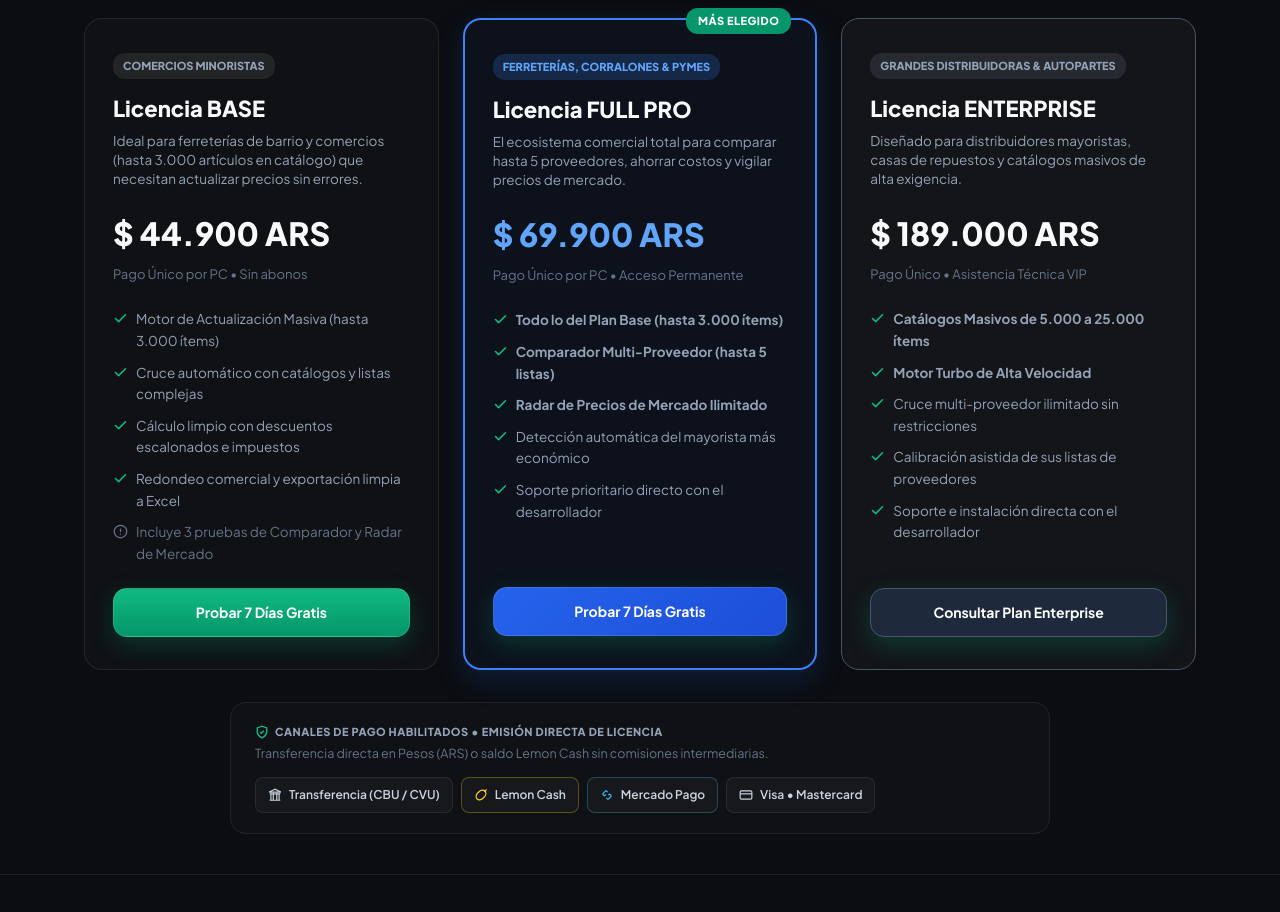
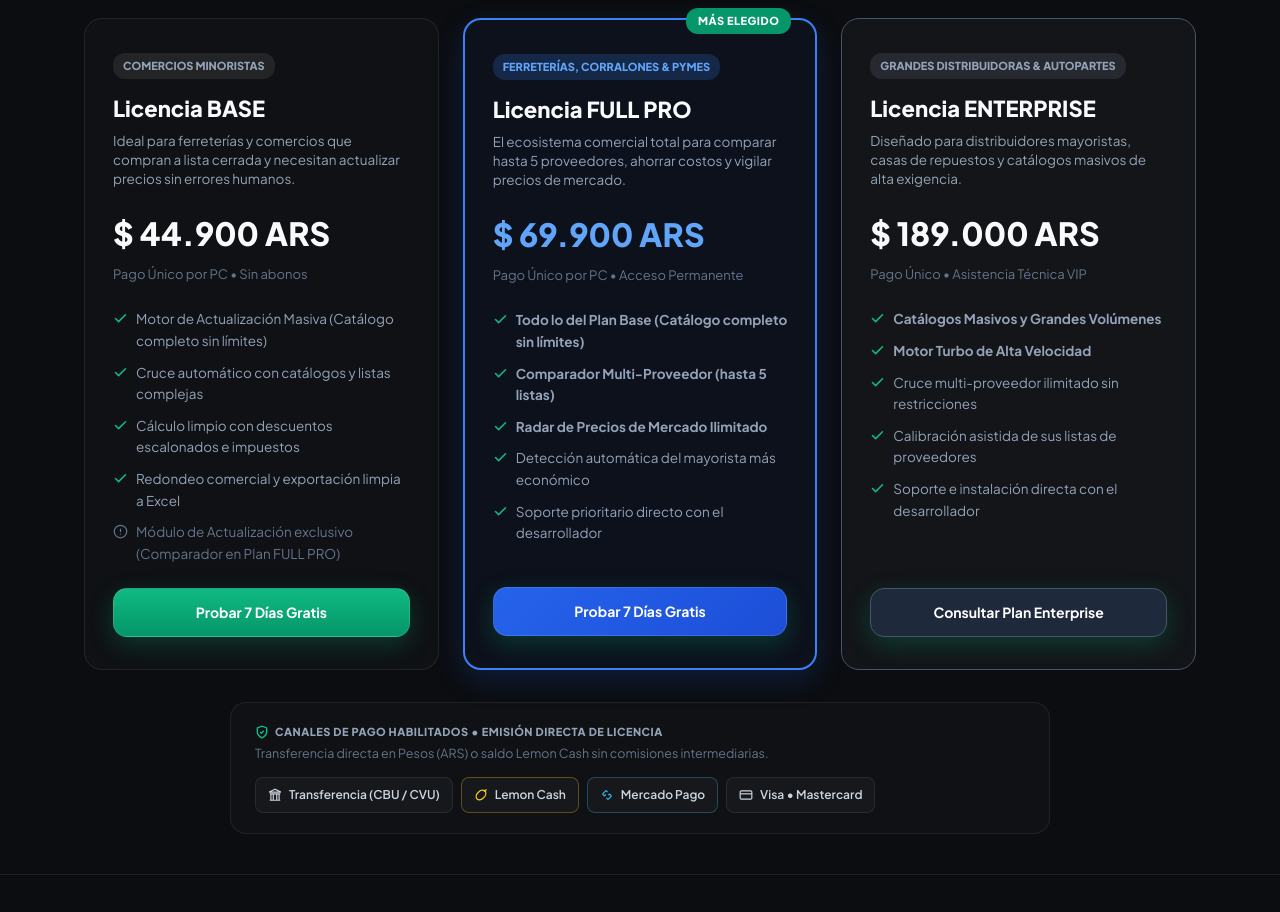
Before and after one commit to jcoloma81/sofia_ai_agency, a plain HTML site: page app/static/actualizador_precios.html in a window 1280 px wide. Shown: the part 5060-5972 px from the top of the page. Drawn offline with Linux system fonts and the light colour scheme.

Commit message:
copy: ajustar propuesta de valor en landing y demo (sin límites de catálogo en Base/Pro, Comparador exclusivo Full Pro)

```diff
--- a/app/static/actualizador_precios.html
+++ b/app/static/actualizador_precios.html
@@ -1620,7 +1620,7 @@
             </span>
             <h3 style="font-size: 22px; font-weight: 800; margin: 12px 0 6px;">Licencia BASE</h3>
             <p style="font-size: 13.5px; color: var(--text-secondary); line-height: 1.4; margin-bottom: 20px;">
-              Ideal para ferreterías de barrio y comercios (hasta 3.000 artículos en catálogo) que necesitan actualizar precios sin errores.
+              Ideal para ferreterías y comercios que compran a lista cerrada y necesitan actualizar precios sin errores humanos.
             </p>
             <div style="margin-bottom: 24px;">
               <span style="font-size: 32px; font-weight: 800; color: #f8fafc;" id="landingPrecioBase">$ 44.900 ARS</span>
@@ -1629,7 +1629,7 @@
             <ul style="list-style: none; padding: 0; margin: 0 0 24px 0; font-size: 13.5px; color: var(--text-secondary); display: flex; flex-direction: column; gap: 10px;">
               <li style="display: flex; align-items: flex-start; gap: 8px;">
                 <svg width="15" height="15" viewBox="0 0 24 24" fill="none" stroke="#10b981" stroke-width="2.5" stroke-linecap="round" stroke-linejoin="round" style="flex-shrink:0; margin-top:3px;"><polyline points="20 6 9 17 4 12"/></svg>
-                <span>Motor de Actualización Masiva (hasta 3.000 ítems)</span>
+                <span>Motor de Actualización Masiva (Catálogo completo sin límites)</span>
               </li>
               <li style="display: flex; align-items: flex-start; gap: 8px;">
                 <svg width="15" height="15" viewBox="0 0 24 24" fill="none" stroke="#10b981" stroke-width="2.5" stroke-linecap="round" stroke-linejoin="round" style="flex-shrink:0; margin-top:3px;"><polyline points="20 6 9 17 4 12"/></svg>
@@ -1645,7 +1645,7 @@
               </li>
               <li style="display: flex; align-items: flex-start; gap: 8px; color: var(--text-muted);">
                 <svg width="15" height="15" viewBox="0 0 24 24" fill="none" stroke="#64748b" stroke-width="2" stroke-linecap="round" stroke-linejoin="round" style="flex-shrink:0; margin-top:3px;"><circle cx="12" cy="12" r="10"/><line x1="12" y1="8" x2="12" y2="12"/><line x1="12" y1="16" x2="12.01" y2="16"/></svg>
-                <span>Incluye 3 pruebas de Comparador y Radar de Mercado</span>
+                <span>Módulo de Actualización exclusivo (Comparador en Plan FULL PRO)</span>
               </li>
             </ul>
           </div>
@@ -1674,7 +1674,7 @@
             <ul style="list-style: none; padding: 0; margin: 0 0 24px 0; font-size: 13.5px; color: var(--text-secondary); display: flex; flex-direction: column; gap: 10px;">
               <li style="display: flex; align-items: flex-start; gap: 8px;">
                 <svg width="15" height="15" viewBox="0 0 24 24" fill="none" stroke="#10b981" stroke-width="2.5" stroke-linecap="round" stroke-linejoin="round" style="flex-shrink:0; margin-top:3px;"><polyline points="20 6 9 17 4 12"/></svg>
-                <span><strong>Todo lo del Plan Base (hasta 3.000 ítems)</strong></span>
+                <span><strong>Todo lo del Plan Base (Catálogo completo sin límites)</strong></span>
               </li>
               <li style="display: flex; align-items: flex-start; gap: 8px;">
                 <svg width="15" height="15" viewBox="0 0 24 24" fill="none" stroke="#10b981" stroke-width="2.5" stroke-linecap="round" stroke-linejoin="round" style="flex-shrink:0; margin-top:3px;"><polyline points="20 6 9 17 4 12"/></svg>
@@ -1716,7 +1716,7 @@
             <ul style="list-style: none; padding: 0; margin: 0 0 24px 0; font-size: 13.5px; color: var(--text-secondary); display: flex; flex-direction: column; gap: 10px;">
               <li style="display: flex; align-items: flex-start; gap: 8px;">
                 <svg width="15" height="15" viewBox="0 0 24 24" fill="none" stroke="#10b981" stroke-width="2.5" stroke-linecap="round" stroke-linejoin="round" style="flex-shrink:0; margin-top:3px;"><polyline points="20 6 9 17 4 12"/></svg>
-                <span><strong>Catálogos Masivos de 5.000 a 25.000 ítems</strong></span>
+                <span><strong>Catálogos Masivos y Grandes Volúmenes</strong></span>
               </li>
               <li style="display: flex; align-items: flex-start; gap: 8px;">
                 <svg width="15" height="15" viewBox="0 0 24 24" fill="none" stroke="#10b981" stroke-width="2.5" stroke-linecap="round" stroke-linejoin="round" style="flex-shrink:0; margin-top:3px;"><polyline points="20 6 9 17 4 12"/></svg>
```
Also changed, not shown: app/static/demo_app.html (+3 -3 lines).
